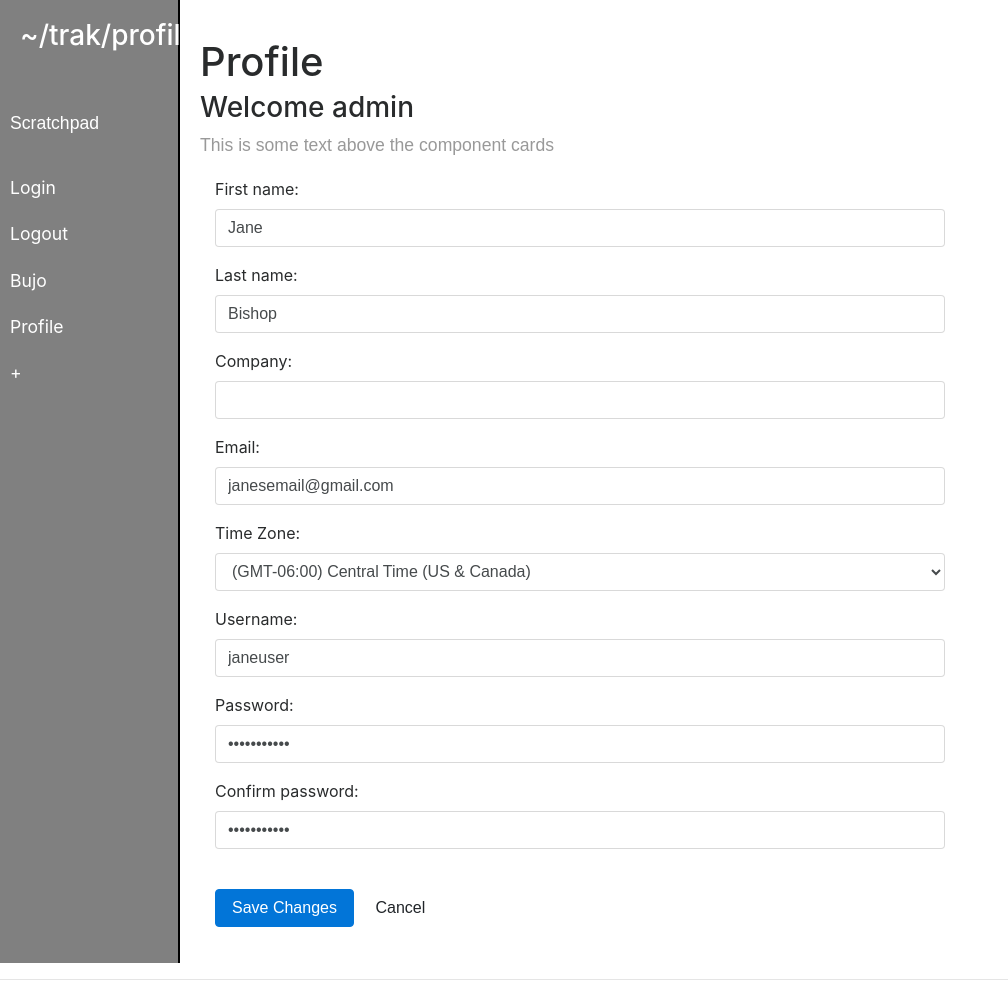
After one commit to oref/trakapp, a Flask app: page /profile in a window 1360 px wide. The commit adds this page. Shown: the whole page, without its empty margins (0-1008 px from the left). Run offline with Flask 2, Linux system fonts and the light colour scheme; the visitor is signed in with stand-in values (Sample User, id 1); parts of the project's set-up code (start-up, migrations or seed data) failed here and were passed over; some libraries are stand-ins or nearby versions; some web fonts are replaced.

Commit message:
added profile:

```diff
--- a/routes/__init__.py
+++ b/routes/__init__.py
@@ -5,3 +5,4 @@ from .index import *
 from .login import *
 from .google_auth import *
 from .bujo import *
+from .profile import *
--- /dev/null
+++ b/routes/profile.py
@@ -0,0 +1,10 @@
+from flask import render_template, redirect, url_for, flash, request, session, flash, g, Blueprint
+from . import routes
+from routes import *
+
+@routes.route('/profile')
+def profile():
+    if session['logged_in']:
+        return render_template('profile.html')
+    else:
+        return render_template('login.html')
--- a/static/css/base.css
+++ b/static/css/base.css
@@ -61,6 +61,7 @@ ul ul a {
 
 #content {
     padding: 20px;
+    width: 100%;
 }
 
 #main-content {
--- a/templates/navbar.html
+++ b/templates/navbar.html
@@ -19,7 +19,7 @@
             <a href="/bujo">Bujo</a>
         </li>
         <li>
-            <a href="#">Component 4</a>
+            <a href="/profile">Profile</a>
         </li>
         <li>
             <a href="#">+</a>
--- /dev/null
+++ b/templates/profile.html
@@ -0,0 +1,100 @@
+{% extends "base.html" %}
+{% block content %}
+<div id="content">
+    <!--<nav class="navbar navbar-expand-lg navbar-light bg-light">
+        <div class="container-fluid">
+            <button type="button" id="sidebarCollapse" class="btn btn-info">
+                <i class="fas fa-align-left"></i>
+                <span>Toggle Sidebar</span>
+            </button>
+        </div>
+    </nav>-->
+
+    <div id="main-content">
+        <h1>Profile</h1>
+        <h3>Welcome admin</h3>
+
+        <div id="header-content">
+            <p>This is some text above the component cards</p>
+        </div>
+        <div class="container">
+
+      <!-- edit form column -->
+        </div>
+        <form class="form-horizontal" role="form">
+          <div class="form-group">
+            <label class="col-lg-3 control-label">First name:</label>
+            <div class="col-lg-8">
+              <input class="form-control" type="text" value="Jane">
+            </div>
+          </div>
+          <div class="form-group">
+            <label class="col-lg-3 control-label">Last name:</label>
+            <div class="col-lg-8">
+              <input class="form-control" type="text" value="Bishop">
+            </div>
+          </div>
+          <div class="form-group">
+            <label class="col-lg-3 control-label">Company:</label>
+            <div class="col-lg-8">
+              <input class="form-control" type="text" value="">
+            </div>
+          </div>
+          <div class="form-group">
+            <label class="col-lg-3 control-label">Email:</label>
+            <div class="col-lg-8">
+              <input class="form-control" type="text" value="janesemail@gmail.com">
+            </div>
+          </div>
+          <div class="form-group">
+            <label class="col-lg-3 control-label">Time Zone:</label>
+            <div class="col-lg-8">
+              <div class="ui-select">
+                <select id="user_time_zone" class="form-control">
+                  <option value="Hawaii">(GMT-10:00) Hawaii</option>
+                  <option value="Alaska">(GMT-09:00) Alaska</option>
+                  <option value="Pacific Time (US &amp; Canada)">(GMT-08:00) Pacific Time (US &amp; Canada)</option>
+                  <option value="Arizona">(GMT-07:00) Arizona</option>
+                  <option value="Mountain Time (US &amp; Canada)">(GMT-07:00) Mountain Time (US &amp; Canada)</option>
+                  <option value="Central Time (US &amp; Canada)" selected="selected">(GMT-06:00) Central Time (US &amp; Canada)</option>
+                  <option value="Eastern Time (US &amp; Canada)">(GMT-05:00) Eastern Time (US &amp; Canada)</option>
+                  <option value="Indiana (East)">(GMT-05:00) Indiana (East)</option>
+                </select>
+              </div>
+            </div>
+          </div>
+          <div class="form-group">
+            <label class="col-md-3 control-label">Username:</label>
+            <div class="col-md-8">
+              <input class="form-control" type="text" value="janeuser">
+            </div>
+          </div>
+          <div class="form-group">
+            <label class="col-md-3 control-label">Password:</label>
+            <div class="col-md-8">
+              <input class="form-control" type="password" value="11111122333">
+            </div>
+          </div>
+          <div class="form-group">
+            <label class="col-md-3 control-label">Confirm password:</label>
+            <div class="col-md-8">
+              <input class="form-control" type="password" value="11111122333">
+            </div>
+          </div>
+          <div class="form-group">
+            <label class="col-md-3 control-label"></label>
+            <div class="col-md-8">
+              <input type="button" class="btn btn-primary" value="Save Changes">
+              <span></span>
+              <input type="reset" class="btn btn-default" value="Cancel">
+            </div>
+          </div>
+        </form>
+      </div>
+  </div>
+</div>
+<hr>
+
+    </div>
+</div>
+{% endblock %}
```
